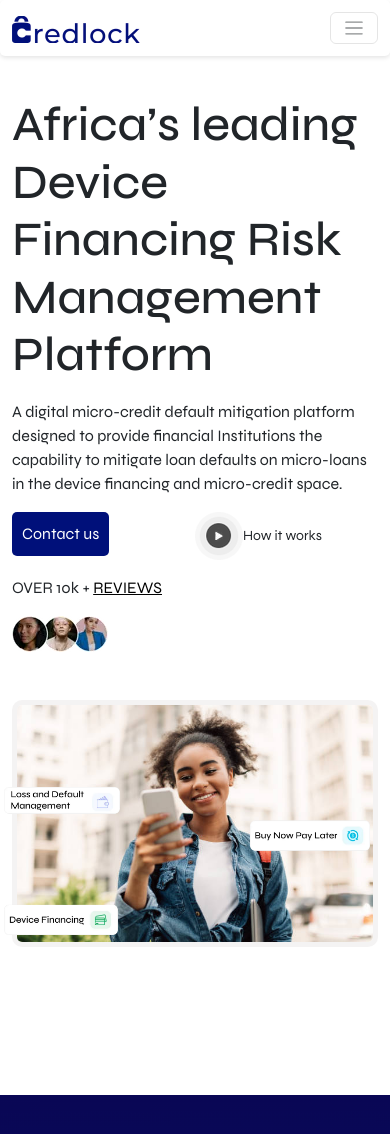
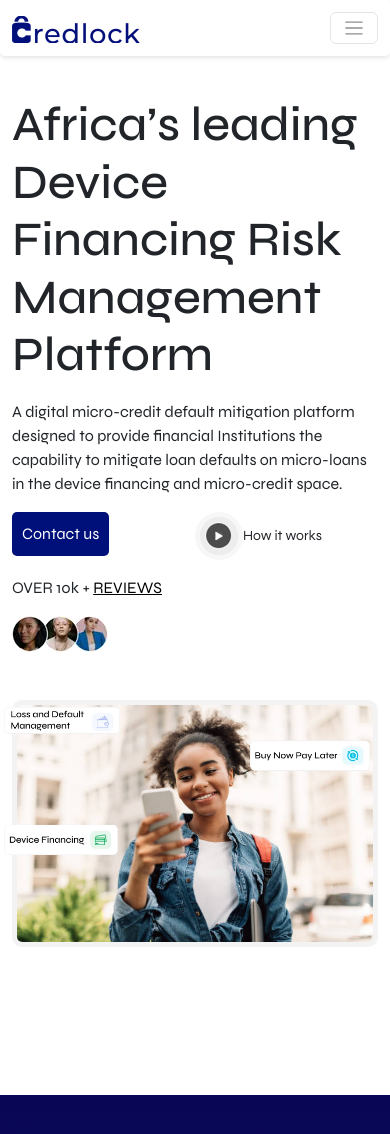
Before and after one commit to tech03-maker/credlock, a React (Vite) app: page / in a window 390 px wide. Shown: the top 1134 px of the page. Built offline with nearby package versions, Linux system fonts and the light colour scheme.

Commit message:
edited the hero section

```diff
--- a/src/components/Hero/Hero.css
+++ b/src/components/Hero/Hero.css
@@ -86,9 +86,9 @@ span {
   }
 
   .top {
-    bottom: 10rem; /* Adjust as needed for smaller screens */
-    right: 0.5rem; /* Adjust as needed for smaller screens */
-    width: 100%; /* Adjust as needed for smaller screens */
+    bottom: 15rem;
+    right: 0.5rem;
+    width: 100%;
   }
   .blue {
     border-bottom: 1px solid rgba(255, 255, 255, 0.137);
```
